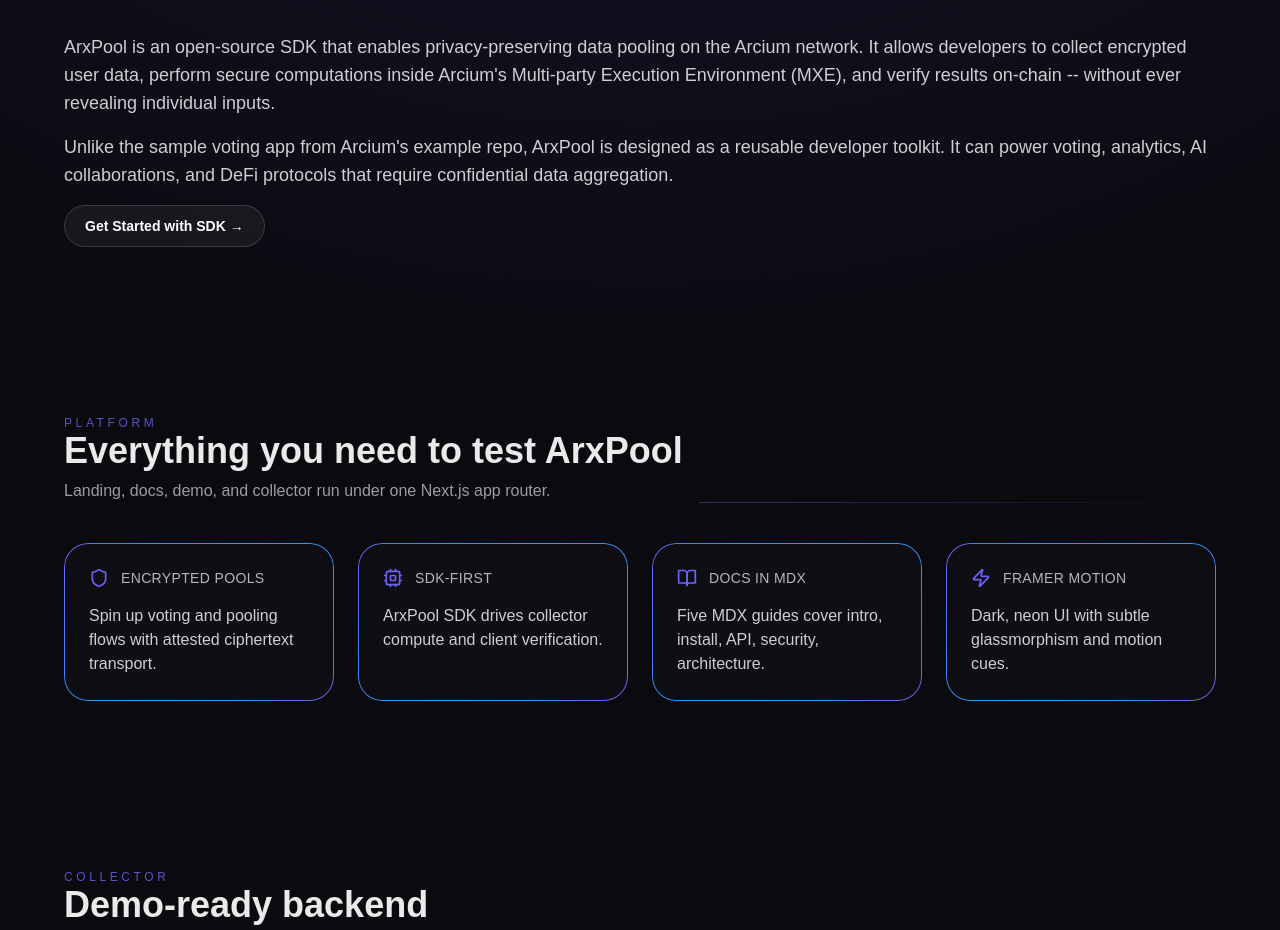
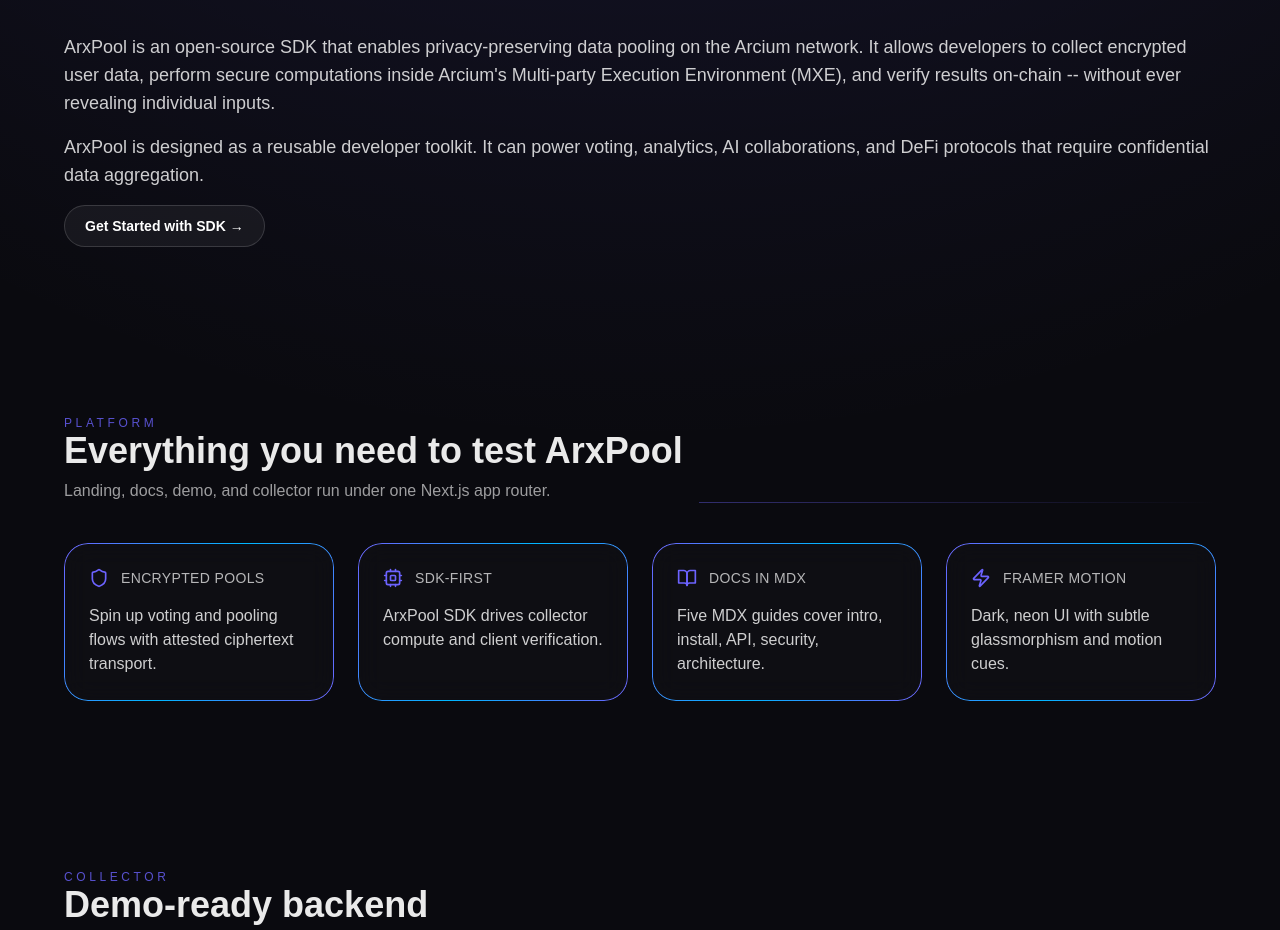
Before and after one commit to Lexiie/arxpool-web, a Next.js app: page / in a window 1280 px wide. Shown: the part 980-1910 px from the top of the page. Built offline with nearby package versions, Linux system fonts and the light colour scheme; no server answers; a web font is replaced by a local one.

Commit message:
Clean about copy and update SDK ref

```diff
--- a/app/page.tsx
+++ b/app/page.tsx
@@ -20,9 +20,8 @@ export default function LandingPage() {
             individual inputs.
           </p>
           <p className="mt-4">
-            Unlike the sample voting app from Arcium&apos;s example repo, ArxPool is designed as a reusable
-            developer toolkit. It can power voting, analytics, AI collaborations, and DeFi protocols
-            that require confidential data aggregation.
+            ArxPool is designed as a reusable developer toolkit. It can power voting, analytics, AI collaborations,
+            and DeFi protocols that require confidential data aggregation.
           </p>
           <Button asChild variant="secondary" className="mt-6 w-fit">
             <Link href="/docs/install">Get Started with SDK →</Link>
```
Also changed, not shown: 2 other files (tests, documents, lock files or other folders).
